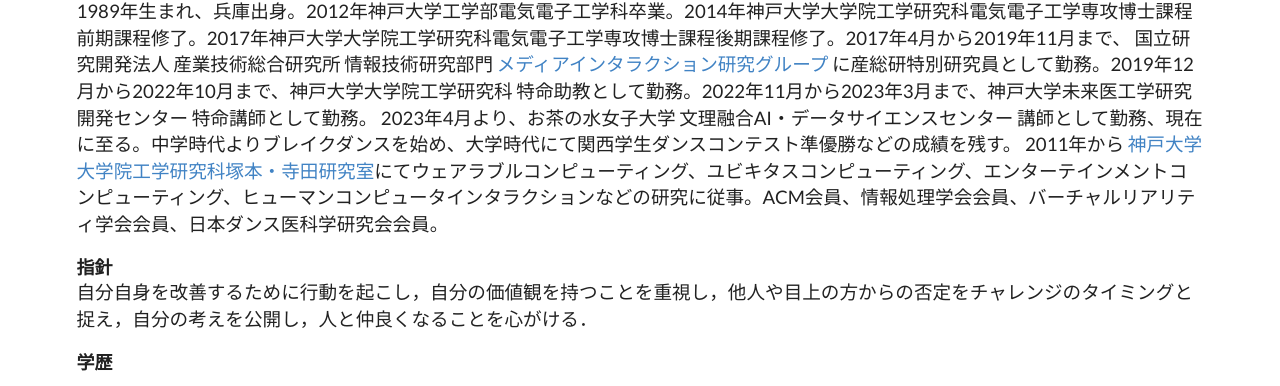
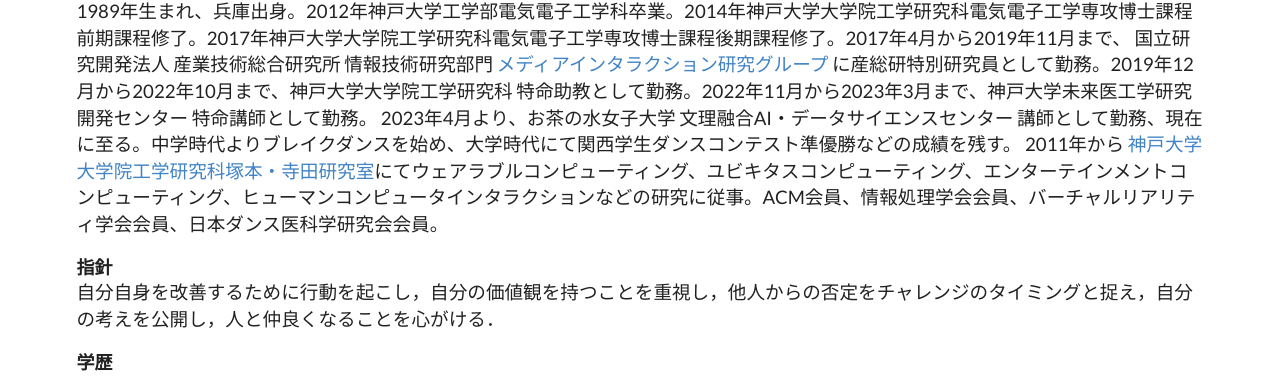
Before and after one commit to shuhei2306/shuhei2306.github.io, a website: page about-j.html in a window 1280 px wide. Shown: the part 406-792 px from the top of the page. Drawn offline with nearby package versions, Linux system fonts and the light colour scheme.

Commit message:
update
update

```diff
--- a/about-j.html
+++ b/about-j.html
@@ -295,7 +295,7 @@
 
                     </p>
                     <b class="ui header">指針</b>
-                    <p> 自分自身を改善するために行動を起こし，自分の価値観を持つことを重視し，他人や目上の方からの否定をチャレンジのタイミングと捉え，自分の考えを公開し，人と仲良くなることを心がける．
+                    <p> 自分自身を改善するために行動を起こし，自分の価値観を持つことを重視し，他人からの否定をチャレンジのタイミングと捉え，自分の考えを公開し，人と仲良くなることを心がける．
                     </p>
                     <b class="ui header">学歴</b>
                     <table class="ui celled table">
```
